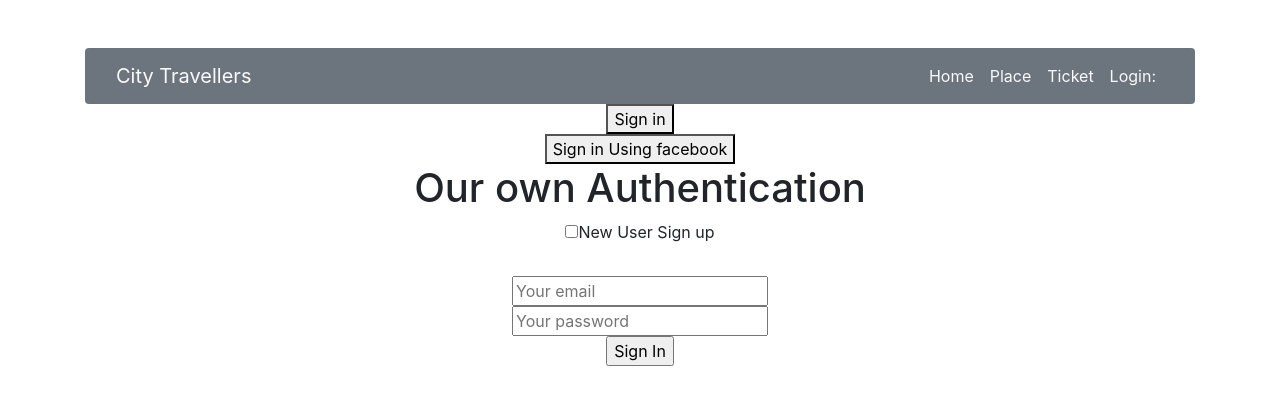
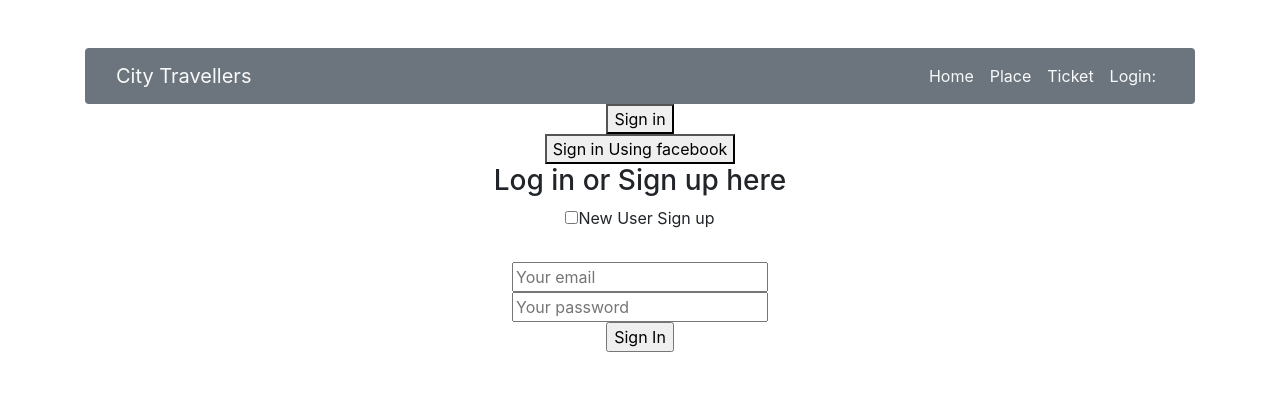
Before and after one commit to mahfuz-antor/city-travellers, a React (Create React App) app: page /login in a window 1280 px wide. Shown: the top 404 px of the page. Built offline with nearby package versions, Linux system fonts and the light colour scheme.

Commit message:
second time deploy

```diff
--- a/src/components/Login/Login.js
+++ b/src/components/Login/Login.js
@@ -62,6 +62,7 @@ const Login = () => {
 
             // This gives you a Facebook Access Token. You can use it to access the Facebook API.
             var accessToken = credential.accessToken;
+            console.log(accessToken);
             console.log('fb user after Sing in', user);
             // console.log('fb user after Sing in', accessToken);
 
@@ -226,7 +227,7 @@ const Login = () => {
             </div>
           }
 
-          <h1>Our own Authentication</h1>
+          <h3>Log in or Sign up here</h3>
           <input type="checkbox" onChange={() => setNewUser(!newUser)} name="newUser" id="" />
           <label htmlFor="newUser">New User Sign up</label>
 
```
